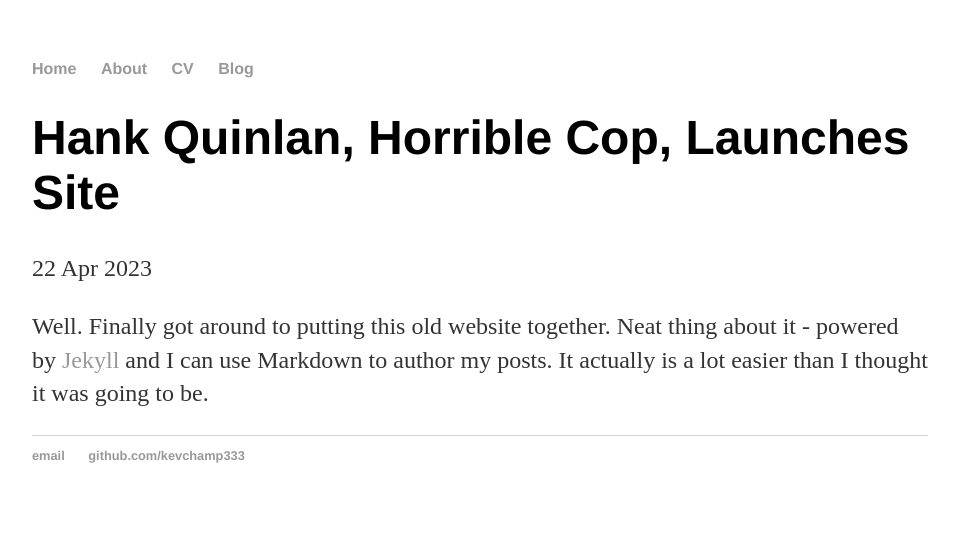
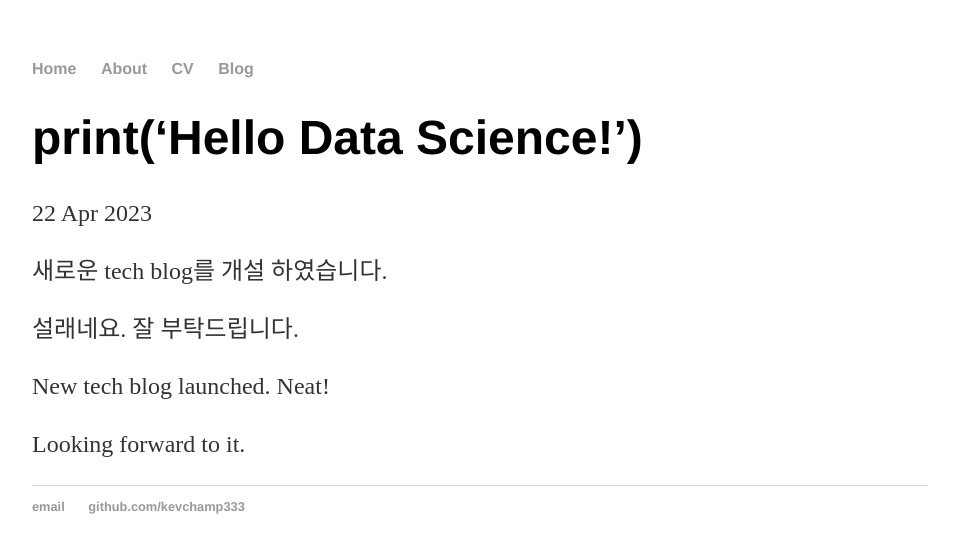
Before and after one commit to kevchamp333/kevchamp333.github.io, a Jekyll site: the page built from _posts/2023-04-22-wooyoung-hwang-site-launched.md, in a window 1280 px wide. Shown: the top 553 px of the page, without its empty margins (160-1119 px from the left). Built offline with Jekyll 4.4.1, drawn with Linux system fonts in a browser that asks for light colours; Markdown is read by kramdown in place of the engine named in the settings.

Commit message:
Update 2023-04-22-wooyoung-hwang-site-launched.md

```diff
--- a/_posts/2023-04-22-wooyoung-hwang-site-launched.md
+++ b/_posts/2023-04-22-wooyoung-hwang-site-launched.md
@@ -1,7 +1,13 @@
 ---
 layout: post
-title: "Hank Quinlan, Horrible Cop, Launches Site"
+title: "print(‘Hello Data Science!’)"
 date: 2023-04-22
 ---
 
-Well. Finally got around to putting this old website together. Neat thing about it - powered by [Jekyll](http://jekyllrb.com) and I can use Markdown to author my posts. It actually is a lot easier than I thought it was going to be.
+새로운 tech blog를 개설 하였습니다.
+
+설래네요. 잘 부탁드립니다.
+
+New tech blog launched. Neat!
+
+Looking forward to it.
```
